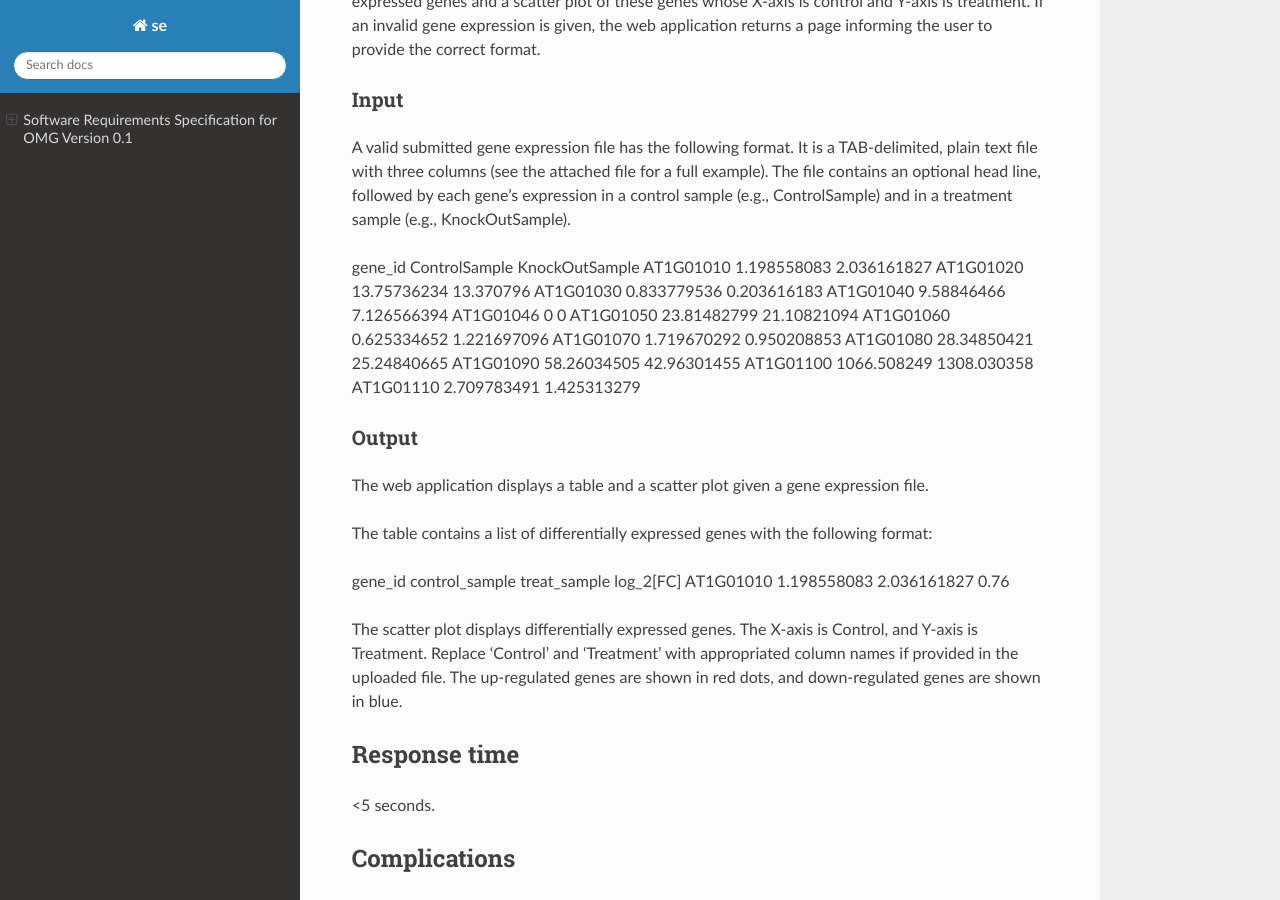
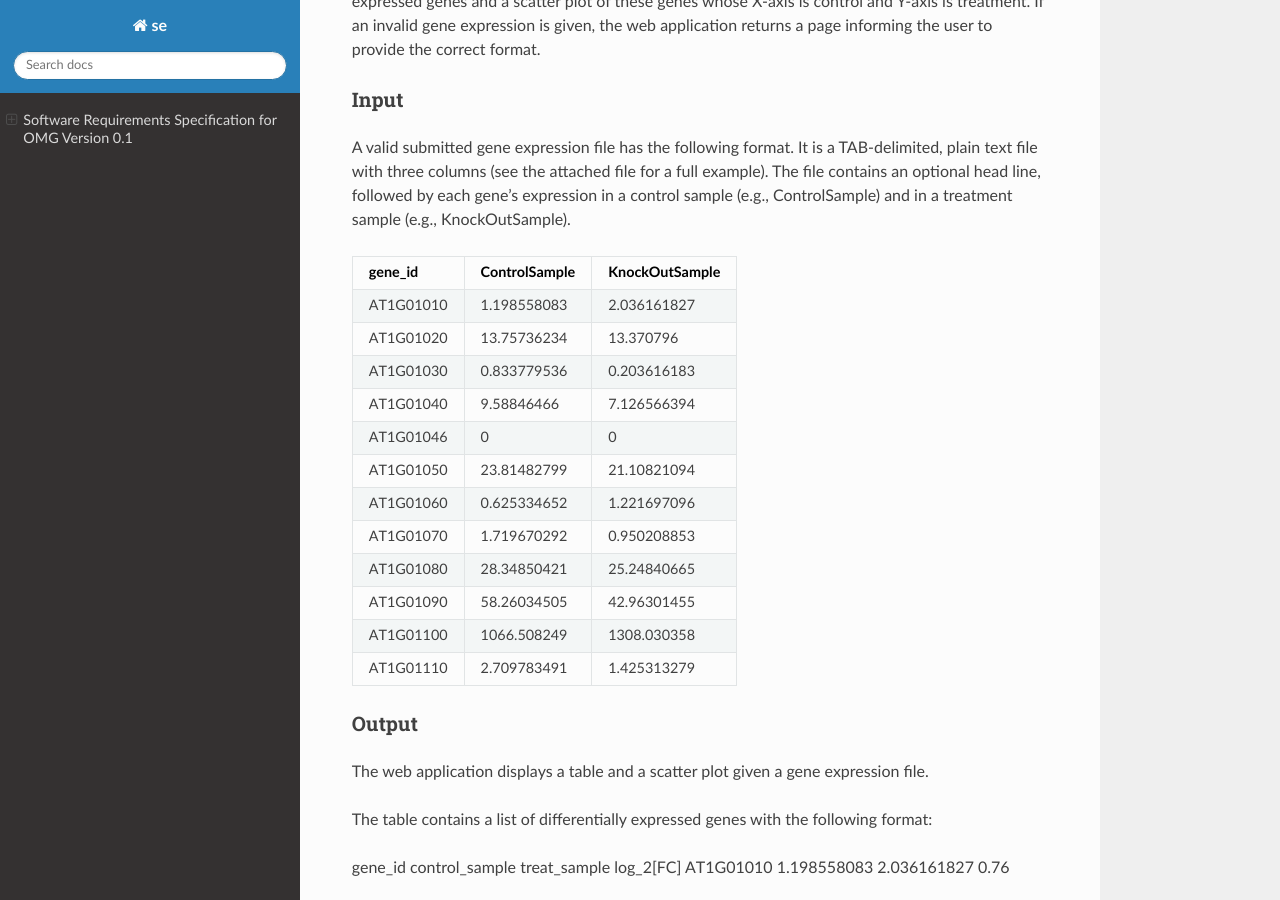
Before and after one commit to jinmingyi1998/software_engineer, a Sphinx documentation site: the page built from docs/index.rst, in a window 1280 px wide and 900 px high, scrolled down 1209 px. Built offline with Sphinx 7.4.7 and the Read the Docs theme 2.0.0, drawn with Linux system fonts in a browser that asks for light colours.

Commit message:
update table

```diff
--- a/docs/index.rst
+++ b/docs/index.rst
@@ -49,19 +49,33 @@ Input
 ~~~~~
 A valid submitted gene expression file has the following format.  It is a TAB-delimited, plain text file with three columns (see the attached file for a full example).  The file contains an optional head line, followed by each gene's expression in a control sample (e.g., ControlSample) and in a treatment sample (e.g., KnockOutSample).
 
-gene_id	ControlSample	KnockOutSample
-AT1G01010	1.198558083	2.036161827
-AT1G01020	13.75736234	13.370796
-AT1G01030	0.833779536	0.203616183
-AT1G01040	9.58846466	7.126566394
-AT1G01046	0	0
-AT1G01050	23.81482799	21.10821094
-AT1G01060	0.625334652	1.221697096
-AT1G01070	1.719670292	0.950208853
-AT1G01080	28.34850421	25.24840665
-AT1G01090	58.26034505	42.96301455
-AT1G01100	1066.508249	1308.030358
-AT1G01110	2.709783491	1.425313279
++-----------+---------------+----------------+
+| gene_id   | ControlSample | KnockOutSample |
++===========+===============+================+
+| AT1G01010 | 1.198558083   | 2.036161827    |
++-----------+---------------+----------------+
+| AT1G01020 | 13.75736234   | 13.370796      |
++-----------+---------------+----------------+
+| AT1G01030 | 0.833779536   | 0.203616183    |
++-----------+---------------+----------------+
+| AT1G01040 | 9.58846466    | 7.126566394    |
++-----------+---------------+----------------+
+| AT1G01046 | 0             | 0              |
++-----------+---------------+----------------+
+| AT1G01050 | 23.81482799   | 21.10821094    |
++-----------+---------------+----------------+
+| AT1G01060 | 0.625334652   | 1.221697096    |
++-----------+---------------+----------------+
+| AT1G01070 | 1.719670292   | 0.950208853    |
++-----------+---------------+----------------+
+| AT1G01080 | 28.34850421   | 25.24840665    |
++-----------+---------------+----------------+
+| AT1G01090 | 58.26034505   | 42.96301455    |
++-----------+---------------+----------------+
+| AT1G01100 | 1066.508249   | 1308.030358    |
++-----------+---------------+----------------+
+| AT1G01110 |2.709783491    | 1.425313279    |
++-----------+---------------+----------------+
 
 Output
 ~~~~~~~
```
Also changed, not shown: 4 other files.
